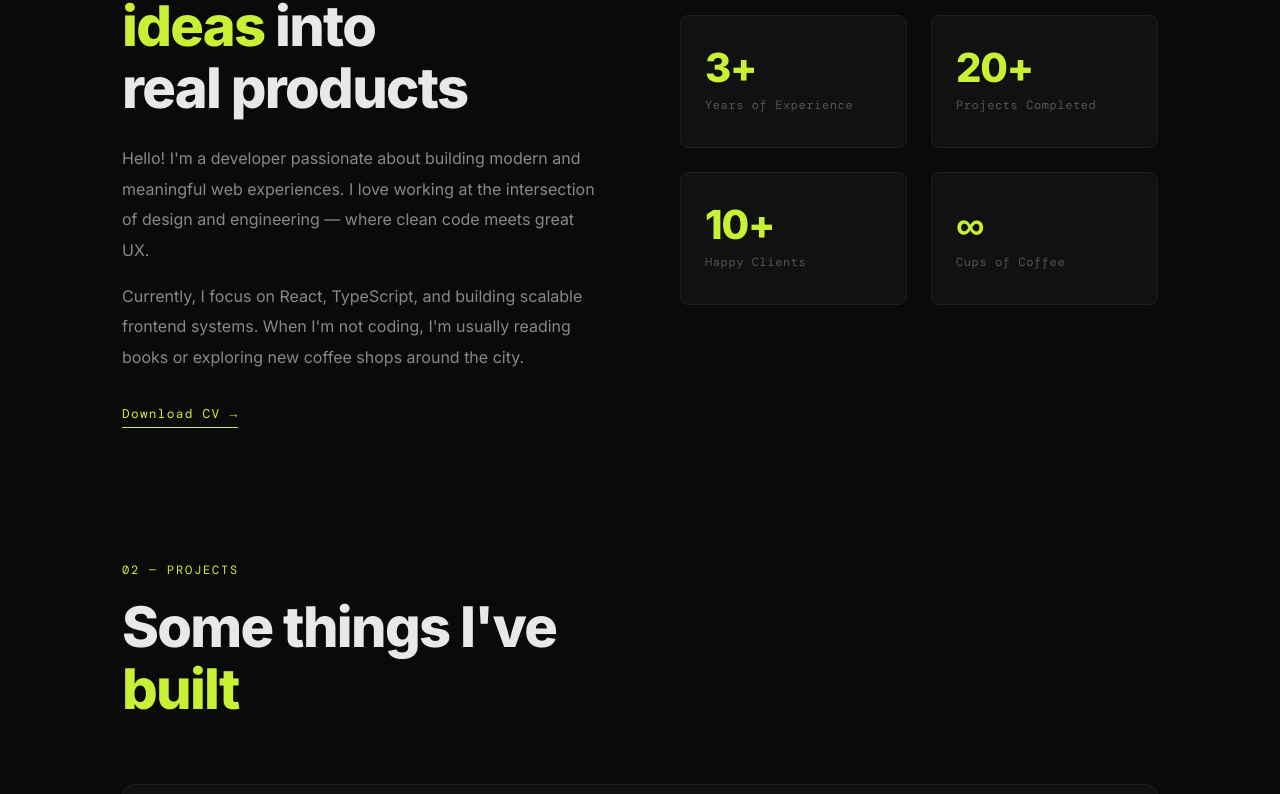
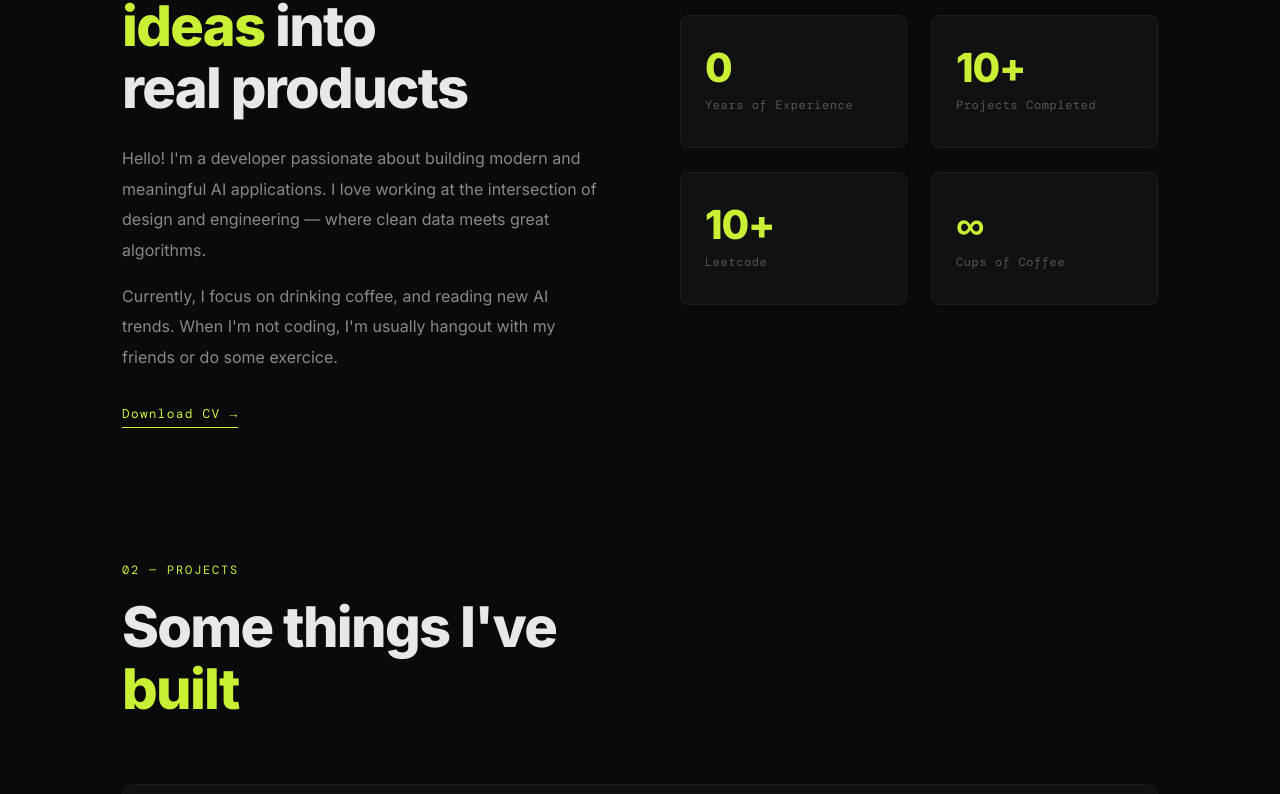
Before and after one commit to Ein05/Ein05.github.io, a React (Vite) app: page / in a window 1280 px wide. Shown: the part 971-1765 px from the top of the page. Built offline with nearby package versions, Linux system fonts and the light colour scheme; a web font is replaced by a local one.

Commit message:
Update About.jsx

```diff
--- a/src/components/About.jsx
+++ b/src/components/About.jsx
@@ -1,7 +1,7 @@
 const stats = [
-  { value: '3+',   label: 'Years of Experience' },
-  { value: '20+',  label: 'Projects Completed' },
-  { value: '10+',  label: 'Happy Clients' },
+  { value: '0',   label: 'Years of Experience' },
+  { value: '10+',  label: 'Projects Completed' },
+  { value: '10+',  label: 'Leetcode' },
   { value: '∞',    label: 'Cups of Coffee' },
 ]
 
@@ -29,13 +29,13 @@ export default function About() {
 
           <p style={{ color: '#888', lineHeight: 1.9, marginBottom: '1rem' }}>
             Hello! I'm a developer passionate about building modern and meaningful
-            web experiences. I love working at the intersection of design and
-            engineering — where clean code meets great UX.
+            AI applications. I love working at the intersection of design and
+            engineering — where clean data meets great algorithms.
           </p>
           <p style={{ color: '#888', lineHeight: 1.9 }}>
-            Currently, I focus on React, TypeScript, and building scalable
-            frontend systems. When I'm not coding, I'm usually reading books or
-            exploring new coffee shops around the city.
+            Currently, I focus on drinking coffee, and reading new
+            AI trends. When I'm not coding, I'm usually hangout with my friends or
+            do some exercice.
           </p>
 
           <a href="/resume.pdf" target="_blank" style={{
```
